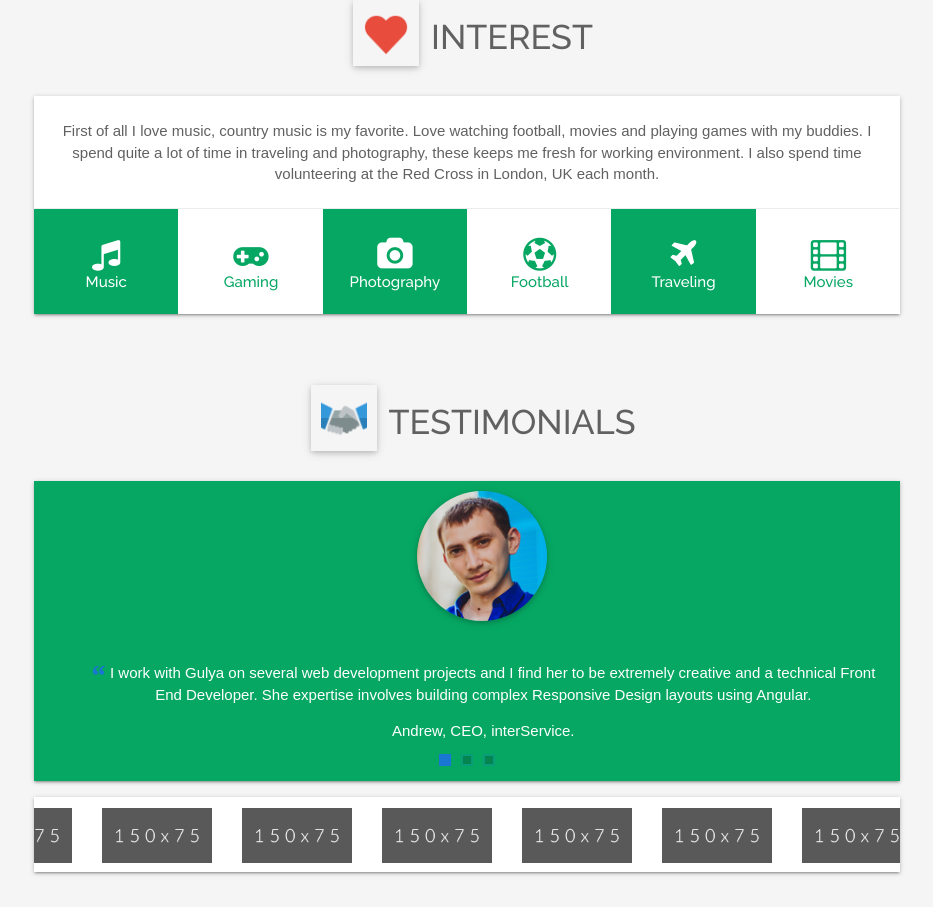
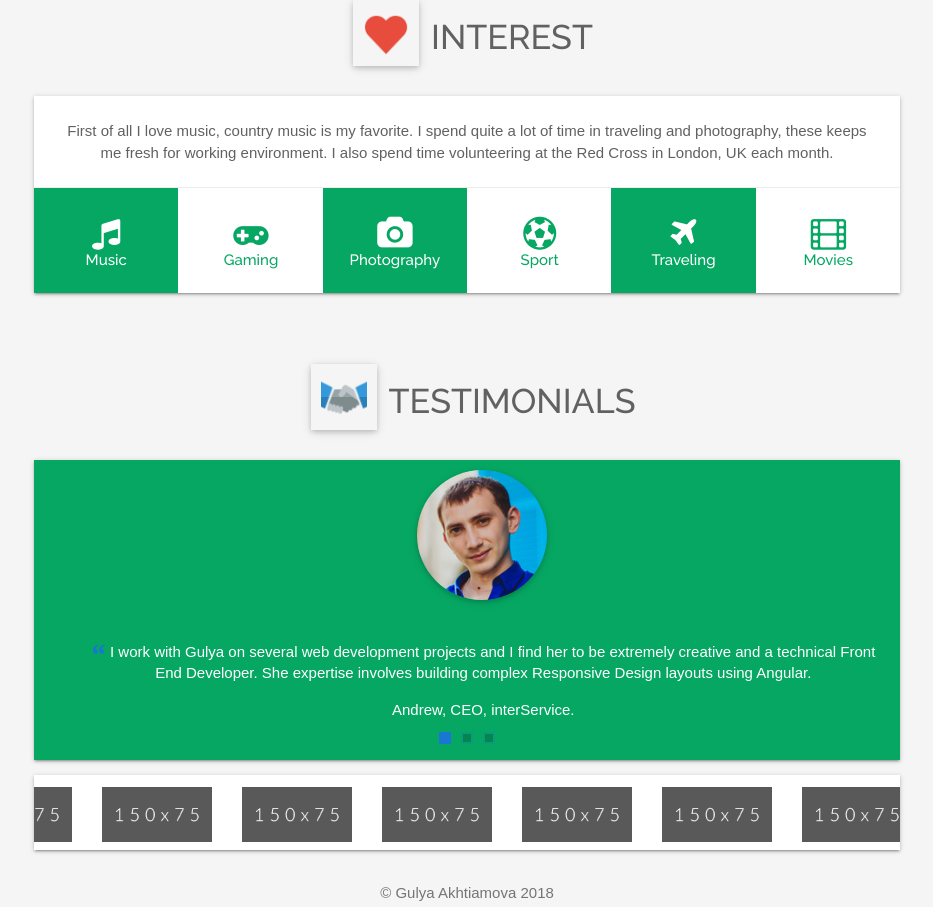
Before and after one commit to idushes/gulya, an Angular app: page /main in a window 1280 px wide. Shown: the part 4100-5007 px from the top of the page, without its empty margins (173-1106 px from the left). Built offline with nearby package versions, Linux system fonts and the light colour scheme; a web font is replaced by a local one.

Commit message:
small fix

```diff
--- a/src/app/main-page/main-page.component.html
+++ b/src/app/main-page/main-page.component.html
@@ -1037,8 +1037,7 @@
       <!--INTEREST TEXT-->
       <div class="card-content">
         <p>
-          First of all I love music, country music is my favorite. Love watching
-          football, movies and playing games with my buddies. I spend quite a lot of time
+          First of all I love music, country music is my favorite. I spend quite a lot of time
           in traveling and photography, these keeps me fresh for working environment.
           I also spend time volunteering at the Red Cross in London, UK each month.
         </p>
@@ -1072,7 +1071,7 @@
         <div class="col-md-2 col-sm-4 col-xs-6 box text-center">
           <div class="interest-icon-even">
             <i class="fa fa-futbol-o"></i>
-            <span>Football</span>
+            <span>Sport</span>
           </div>
         </div>
         <!--INTEREST ICON FIVE-->
```
